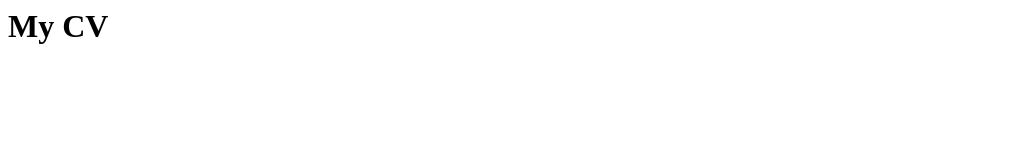
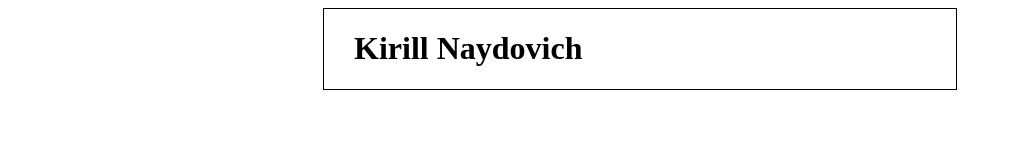
Before and after one commit to OnlyR10/rsschool-cv, a plain HTML site: page index.html in a window 1280 px wide. Shown: the whole page, without its empty margins (0-1012 px from the left). Drawn offline with Linux system fonts and the light colour scheme.

Commit message:
docs: update index.html and style.css  with additional information

```diff
--- a/index.html
+++ b/index.html
@@ -1 +1,21 @@
-<h1 class="paragraph">My CV</h1>
+<!DOCTYPE html>
+<html lang="en">
+
+<head>
+    <meta charset="UTF-8">
+    <meta http-equiv="X-UA-Compatible" content="IE=edge">
+    <meta name="viewport" content="width=device-width, initial-scale=1.0">
+    <link href="./style.css" rel="stylesheet">
+    <title>My CV</title>
+</head>
+
+<body>
+
+    <div class="main">
+        <h1 class="paragraph">Kirill Naydovich</h1>
+    </div>
+
+
+</body>
+
+</html>
--- a/style.css
+++ b/style.css
@@ -1,3 +1,10 @@
+.main {
+    width: 50%;
+    margin: 0 auto;
+    border: 1px solid black;
+}
+
 .paragraph {
-    color: brown;
+    padding: 0 0 0 30px;
+    color: black;
 }
```
